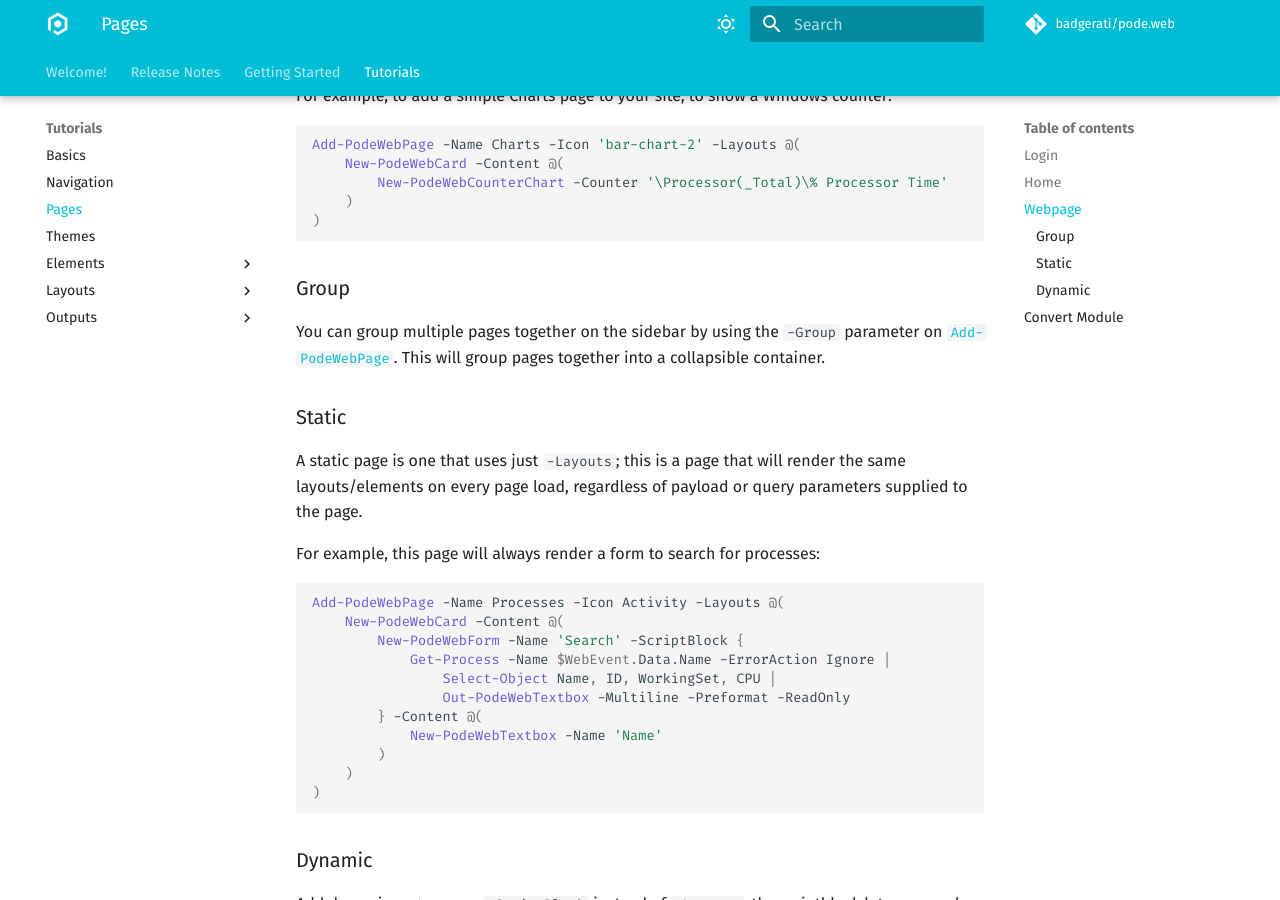
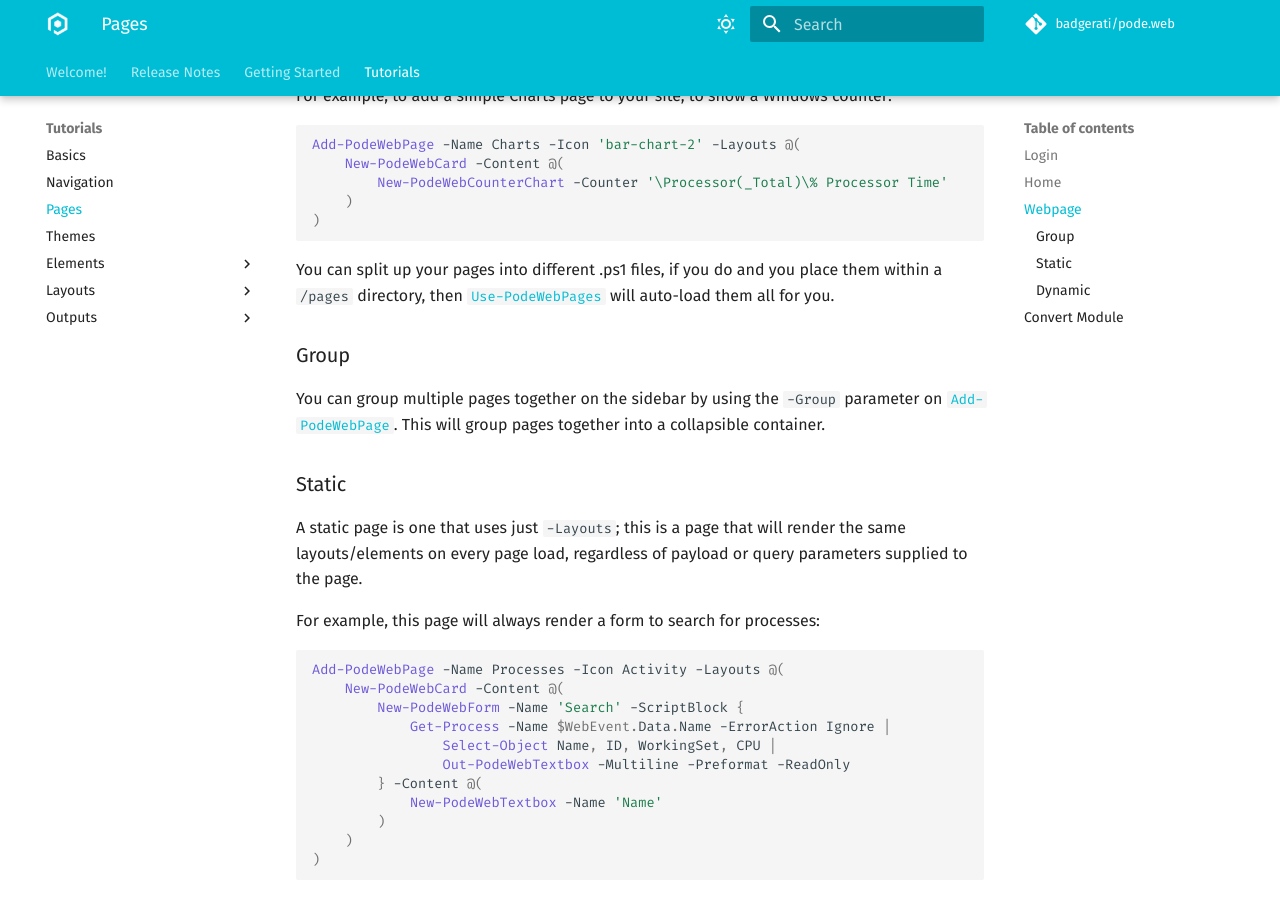
Before and after one commit to Badgerati/Pode.Web, an MkDocs documentation site: the page built from docs/Tutorials/Pages.md, in a window 1280 px wide and 900 px high, scrolled down 1492 px. Built offline with MkDocs 1.6.1 and Material for MkDocs 9.7.7, drawn with Linux system fonts in a browser that asks for light colours; comment, search, counter and statistics services are not loaded.

Commit message:
#48: add new Use-PodeWebPages functions, to auto-load page files from a /pages folder

````diff
--- a/docs/Tutorials/Pages.md
+++ b/docs/Tutorials/Pages.md
@@ -56,6 +56,8 @@ Add-PodeWebPage -Name Charts -Icon 'bar-chart-2' -Layouts @(
     )
 )
 ```
+
+You can split up your pages into different .ps1 files, if you do and you place them within a `/pages` directory, then [`Use-PodeWebPages`](../../Functions/Pages/Use-PodeWebPages) will auto-load them all for you.
 
 ### Group
 
````
Also changed, not shown: 3 other files.
